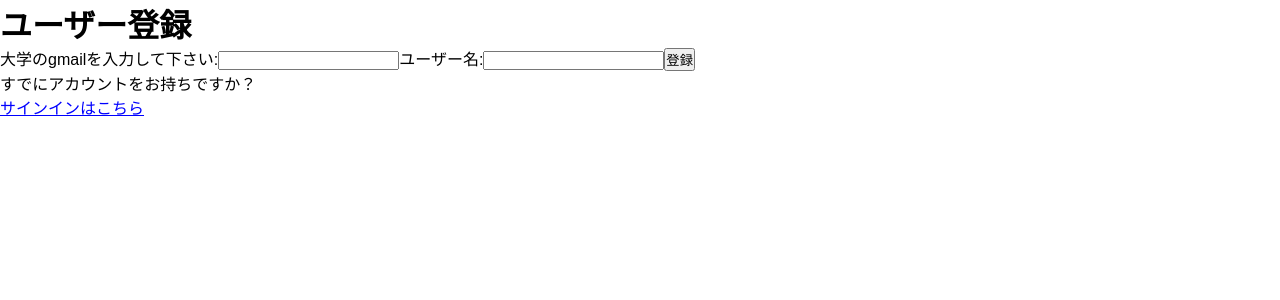
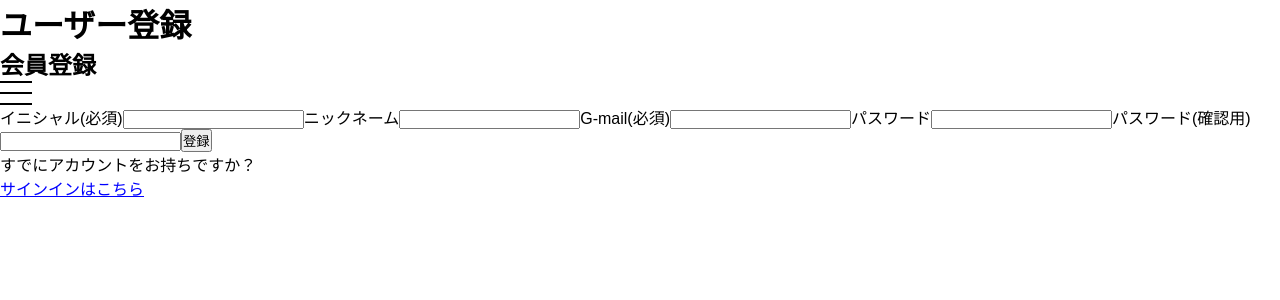
Before and after one commit to tuzuya/teamD_2025, a Next.js app: page /signup in a window 1280 px wide. Shown: the top 300 px of the page. Built offline with nearby package versions, Linux system fonts and the light colour scheme.

Commit message:
homeの削除＋purchaseへの遷移への統一

```diff
--- a/src/app/components/SignUpForm.jsx
+++ /dev/null
@@ -1,48 +0,0 @@
-"use client"
-import { useState } from "react";
-import { useRouter } from "next/navigation";
-
-export default function SignUpForm(){
-    const [email, setEmail] = useState("");
-    const [name, setName] = useState("");
-    const router = useRouter();
-
-    const handleSubmit = (e) => {
-        e.preventDefault();
-        //ここでぜe.target.valueとしないのか？
-        //A. onSubmitの時は、e.targetは<form>タグを指すので、valueがないから。
-        //e.target.valueはonChangeの時に使う
-        //Todo: Supabase連携後にデータ送信の処理を追加する
-        console.log("入力されたデータ:", { email, name});
-        //Todo:　Supabase認証後に画面が遷移するようにする
-        router.push("/purchase");
-    }
-
-    return(
-        <form onSubmit={handleSubmit}>
-            <label>
-                大学のgmailを入力して下さい:
-                <input
-                    type="email"
-                    value={email}
-                    //入力値が変更されたらStateを更新する
-                    onChange={(e) => setEmail(e.target.value)}
-                    required
-                />
-            </label>
-
-            <label>
-                ユーザー名:
-                <input
-                    type="text"
-                    value={name}
-                    onChange={(e) => setName(e.target.value)}
-                    required
-                />
-            </label>
-
-            <button type="submit">登録</button>
-        </form>
-
-    )
-}
--- /dev/null
+++ b/src/app/components/SignUpForm/SignUpForm.jsx
@@ -0,0 +1,101 @@
+"use client"
+import { useState } from "react";
+import { useRouter } from "next/navigation";
+import Header from "../Header/Header.jsx";
+
+
+export default function SignUpForm(){
+    const [initial, setInitial] = useState("");
+    const [email, setEmail] = useState("");
+    const [nickname, setNickname] = useState("");
+    const [password, setPassword] = useState("");
+    const [confirmPassword, setConfirmPassword] = useState("");
+    const [error, setError] = useState("");
+
+    const router = useRouter();
+
+    //Headerに与える引数定義
+    const pageTitle = "会員登録";
+    const imgSrc = "";
+
+    const mockSignUp = async() => {
+        setTimeout(() => {
+            console.log("mock用待機時間2秒が終了しました。");
+        }, 2000);
+    }
+
+    const handleSubmit = (e) => {
+        e.preventDefault();
+        if(password !== confirmPassword){
+            setError("パスワードが一致しません");
+            return;
+        }
+        //ここでぜe.target.valueとしないのか？
+        //A. onSubmitの時は、e.targetは<form>タグを指すので、valueがないから。
+        //e.target.valueはonChangeの時に使う
+        //Todo: Supabase連携後にデータ送信の処理を追加する
+        console.log("入力されたデータ:", { initial, email, nickname, password, confirmPassword });
+        //Todo:　Supabase認証後に画面が遷移するようにする
+        router.push("/purchase");
+    }
+
+    return(
+        <form onSubmit={handleSubmit}>
+            <header>
+                <Header pageTitle={pageTitle} imgSrc={imgSrc}/>
+            </header>
+            <label>
+                イニシャル(必須)
+                <input
+                    type="text"
+                    value={initial}
+                    //入力値が変更されたらStateを更新する
+                    onChange={(e) => setInitial(e.target.value)}
+                    required
+                />
+            </label>
+
+            <label>
+                ニックネーム
+                <input
+                    type="text"
+                    value={nickname}
+                    onChange={(e) => setNickname(e.target.value)}
+                />
+            </label>
+
+            <label>
+                G-mail(必須)
+                <input
+                    type="email"
+                    value={email}
+                    onChange={(e) => setEmail(e.target.value)}
+                    required
+                />
+            </label>
+
+            <label>
+                パスワード
+                <input
+                    type="password"
+                    value={password}
+                    onChange={(e) => setPassword(e.target.value)}
+                    required
+                />
+            </label>
+
+            <label>
+                パスワード(確認用)
+                <input
+                    type="password"
+                    value={confirmPassword}
+                    onChange={(e) => setConfirmPassword(e.target.value)}
+                    required
+                />
+            </label>
+
+            <button type="submit">登録</button>
+        </form>
+
+    )
+}
--- a/src/app/signin/page.jsx
+++ b/src/app/signin/page.jsx
@@ -1,5 +1,5 @@
 import Link from "next/link";
-import SignInForm from "../components/SignInForm";
+import SignInForm from "../components/SignInForm/SignInForm.jsx";
 
 export default function SignInPage(){
     return(
--- a/src/app/signup/page.jsx
+++ b/src/app/signup/page.jsx
@@ -1,6 +1,6 @@
 import Link from "next/link";
 //./はダメ→../でOK, ./だと、現在いるディレクトリ、つまりsignupの中しか見れないので注意
-import SignUpForm from "../components/SignUpForm";
+import SignUpForm from "../components/SignUpForm/SignUpForm.jsx";
 
 export default function SignUpPage(){
     return(
```
Also changed, not shown: src/app/home/page.jsx (+11 -11 lines), src/app/purchase/page.jsx (+12 -9 lines), src/app/components/SignInForm/SignInForm.jsx (renamed from src/app/components/SignInForm.jsx), src/app/components/SignUpForm/SignUpForm.module.css (added).
